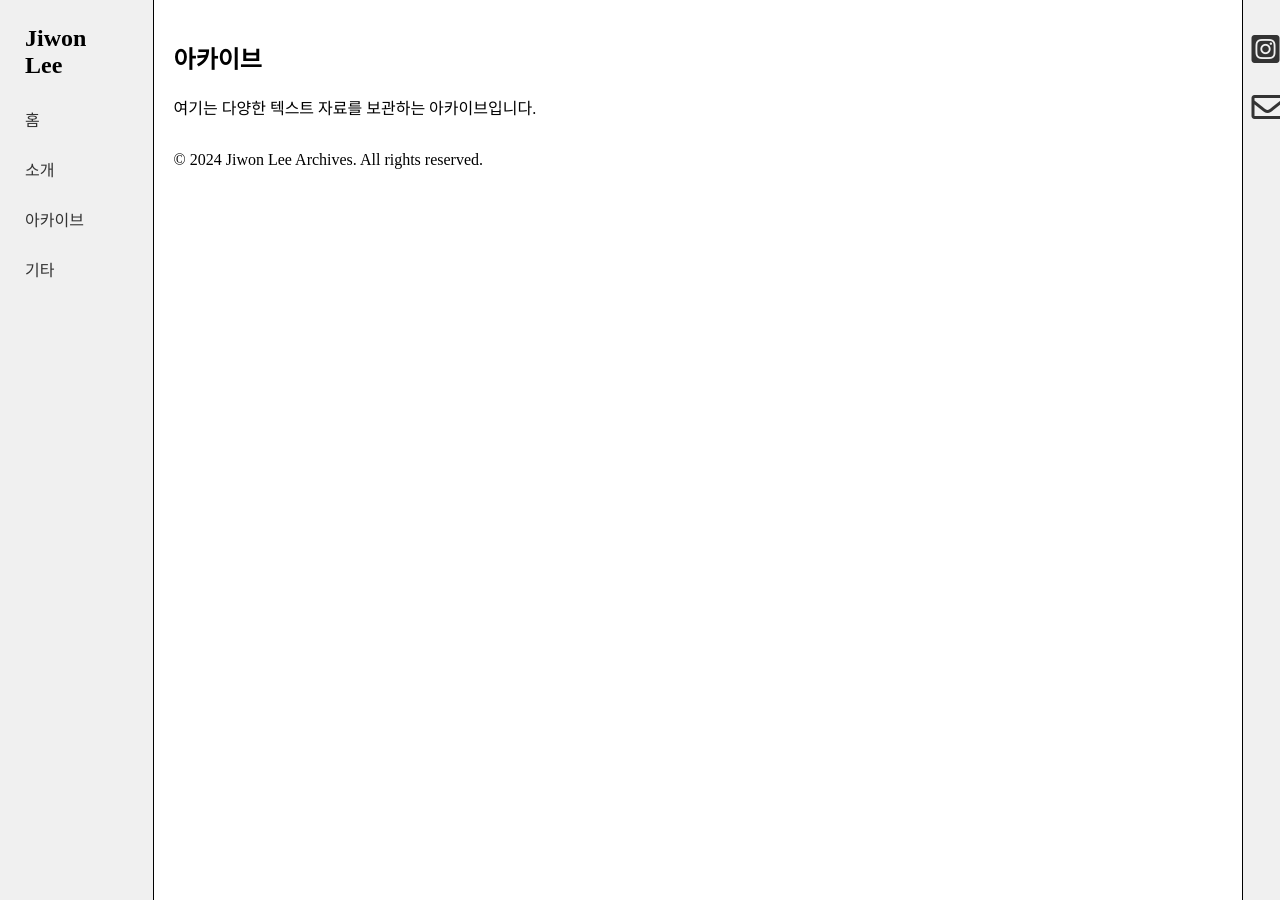
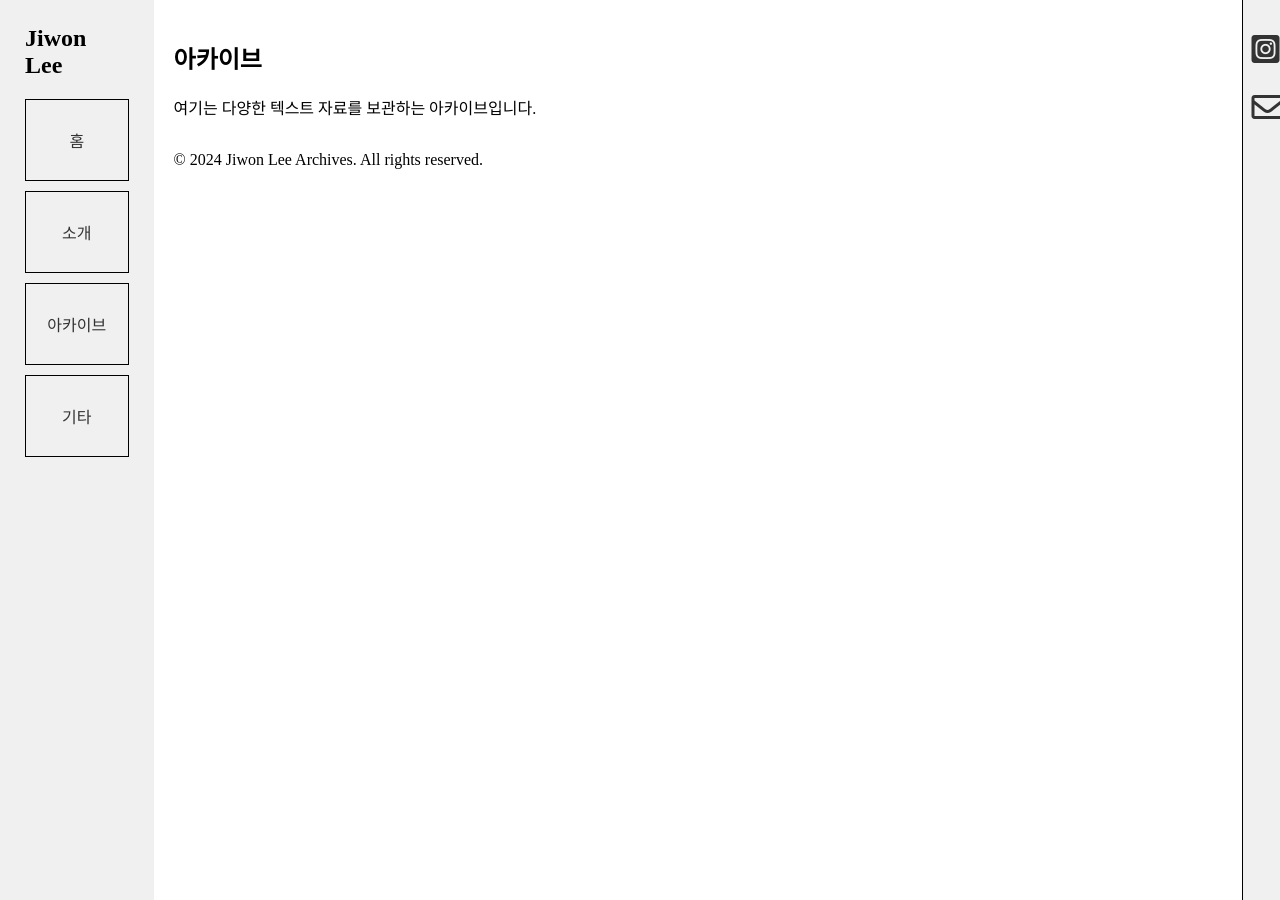
Before and after one commit to LfayeJ/archives, a Jekyll site: the page built from index.html, in a window 1280 px wide. Built offline with Jekyll 4.4.1, drawn with Linux system fonts in a browser that asks for light colours; some web fonts are replaced.

Commit message:
Update styles.css

```diff
--- a/assets/css/styles.css
+++ b/assets/css/styles.css
@@ -59,7 +59,8 @@ p {
 
 .side-menu {
   width: 12vw;
-  border-right: 1px solid var(--border-color);
+  border_right: 1px solid black;
+  box-sizing: border-box;
   padding: 25px;
 }
 
@@ -105,6 +106,29 @@ p {
 .additional-side-menu ul li a i {
   margin-right: 10px;
   font-size: 2rem;
+}
+
+/* 그리드 항목 스타일 */
+.grid-item {
+    border: 1px solid black; /* 그리드 항목 윤곽선 */
+    padding: 20px;
+    text-align: center;
+    background-color: #f0f0f0; /* 배경색 (선택사항) */
+}
+
+/* 링크 스타일 */
+.grid-item a {
+    text-decoration: none;
+    color: black;
+    display: block;
+    background-color: #f0f0f0; /* 링크의 기본 배경색 */
+    transition: background-color 0.3s, color 0.3s; /* 부드러운 전환 효과 */
+}
+
+/* 링크 호버 스타일 */
+.grid-item a:hover {
+    background-color: color: #007cb8; /* 호버 시 배경색을 변경 */
+    color: #f0f0f0; /* 호버 시 글자색을 배경색과 동일한 색으로 변경 */
 }
 
 .main-content {
```
